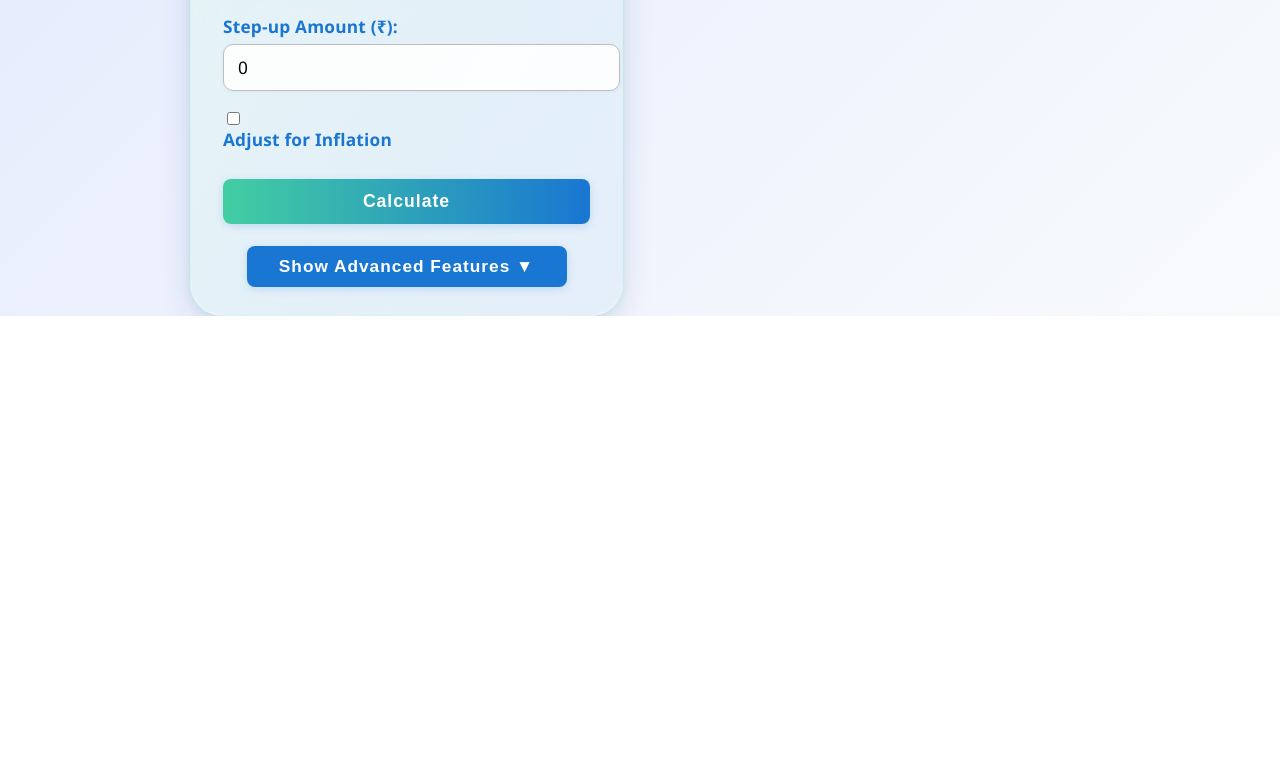
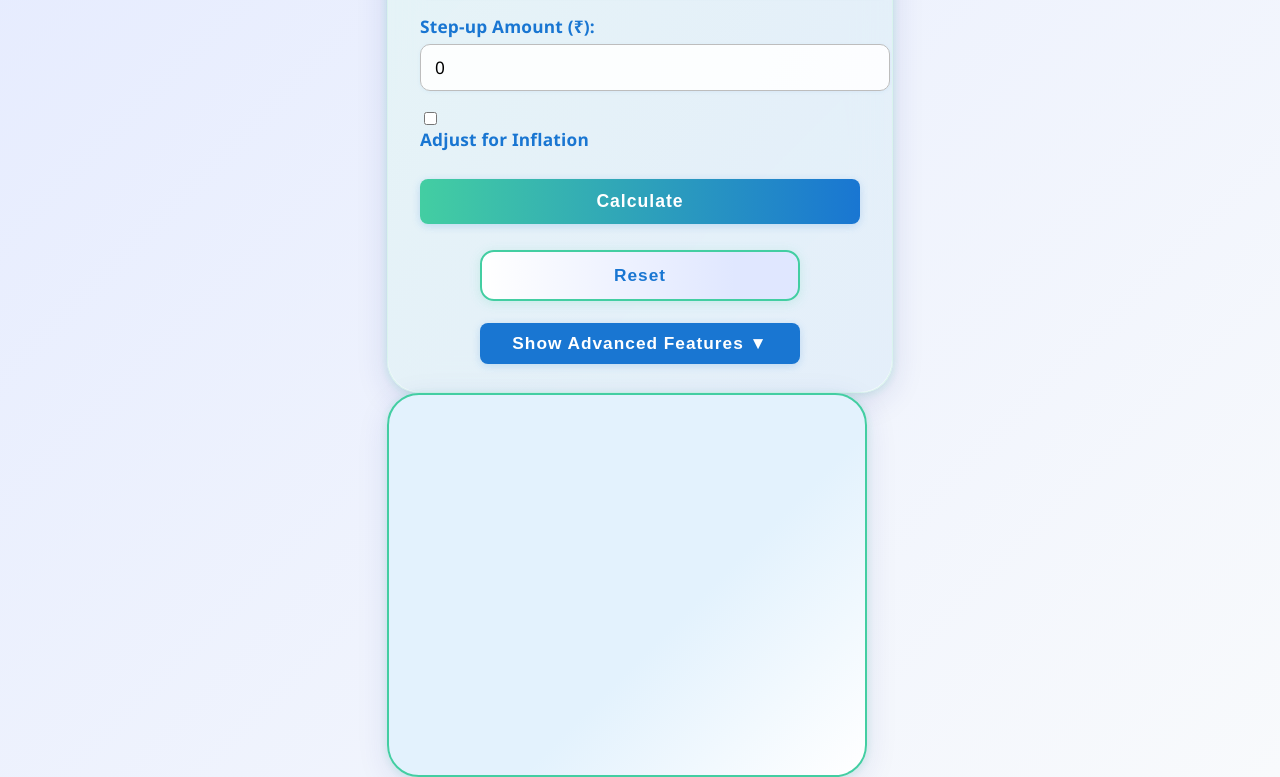
Before and after one commit to sohanravi/sip-calculater, a plain HTML site: page index.html in a window 1280 px wide. Shown: the part 776-1553 px from the top of the page. Before the commit the page ends 1092 px from the top, so only its background shows below. Drawn offline with Linux system fonts and the light colour scheme.

Commit message:
Add reset button functionality and enhance styling for improved user experience

```diff
--- a/index.html
+++ b/index.html
@@ -25,6 +25,7 @@
           <label>Inflation Rate (%):<input type="number" id="inflation" min="0" max="20" value="0"></label>
         </div>
         <button type="submit" class="premium-btn">Calculate</button>
+        <button type="button" id="resetBtn" class="reset-btn form-reset-btn">Reset</button>
       </form>
       <button id="toggleAdvanced" class="advanced-toggle">Show Advanced Features ▼</button>
       <div id="advancedSection" style="display:none;">
--- a/script.js
+++ b/script.js
@@ -150,17 +150,20 @@ document.getElementById('sipForm').addEventListener('submit', function(e) {
       ${volatilityHtml}
       <div class="note">All calculations are estimates. Please consult a financial advisor before investing.</div>
     </div>
-    <button id="resetBtn" class="reset-btn">Reset</button>
   `;
 
-  document.getElementById('resetBtn').onclick = function() {
-    // Reset all form fields (simple and advanced)
+  // Always set/reset the reset button event (for both form and result)
+  function setResetHandler() {
+    const resetBtn = document.getElementById('resetBtn');
+    if (resetBtn) {
+      resetBtn.onclick = function() {
         document.getElementById('sipForm').reset();
         if (document.getElementById('advancedForm')) document.getElementById('advancedForm').reset();
-    // Hide result
         document.getElementById('result').innerHTML = '';
-    // Hide inflation and volatility boxes
         document.getElementById('inflationBox').style.display = 'none';
         if (document.getElementById('volatilityBox')) document.getElementById('volatilityBox').style.display = 'none';
       };
+    }
+  }
+  setResetHandler();
 });
--- a/style.css
+++ b/style.css
@@ -30,28 +30,31 @@
     font-weight: 700;
     letter-spacing: 0.2px;
   }
-  .result-value {
-    font-size: 1.18em;
-    font-weight: 900;
-    letter-spacing: 0.5px;
+  .reset-btn, .form-reset-btn {
+    margin: 10px auto 0 auto;
+    display: block;
+    background: linear-gradient(90deg,#fff,#e0e7ff 80%);
+    color: #1976d2;
+    border: 2px solid #43cea2;
+    border-radius: 14px;
+    padding: 13px 0;
+    font-size: 1.08rem;
+    font-weight: 800;
+    cursor: pointer;
+    width: 100%;
+    max-width: 320px;
+    box-shadow: 0 2px 12px #43cea233;
+    transition: background 0.2s, color 0.2s, transform 0.2s, border 0.2s;
+    letter-spacing: 1px;
+    outline: none;
   }
-  .result-value.invest {
-    color: #43cea2;
+  .reset-btn:hover, .form-reset-btn:hover, .reset-btn:focus, .form-reset-btn:focus {
+    background: linear-gradient(90deg,#43cea2,#1976d2);
+    color: #fff;
+    border: 2px solid #1976d2;
+    transform: scale(1.045);
+    box-shadow: 0 4px 24px #43cea244;
   }
-  .result-value.interest {
-    color: #1976d2;
-  }
-  .result-value.value {
-    color: #222;
-  }
-  .sip-calc-layout {
-    display: flex;
-    flex-direction: column;
-    width: 100%;
-    max-width: 900px;
-    gap: 32px;
-  }
-
   @media (min-width: 900px) {
     .sip-calc-layout {
       flex-direction: row;
```
Lines whose indentation alone changed are shown as unchanged.
